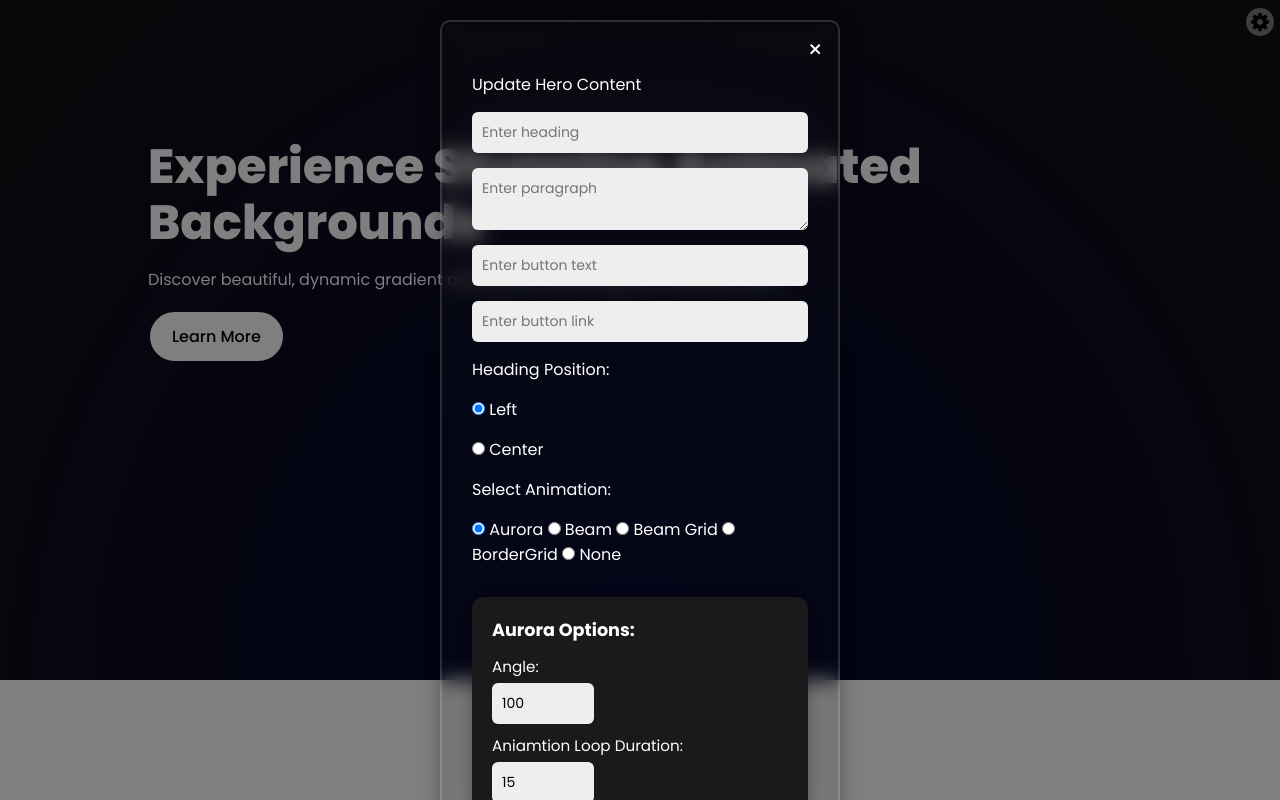
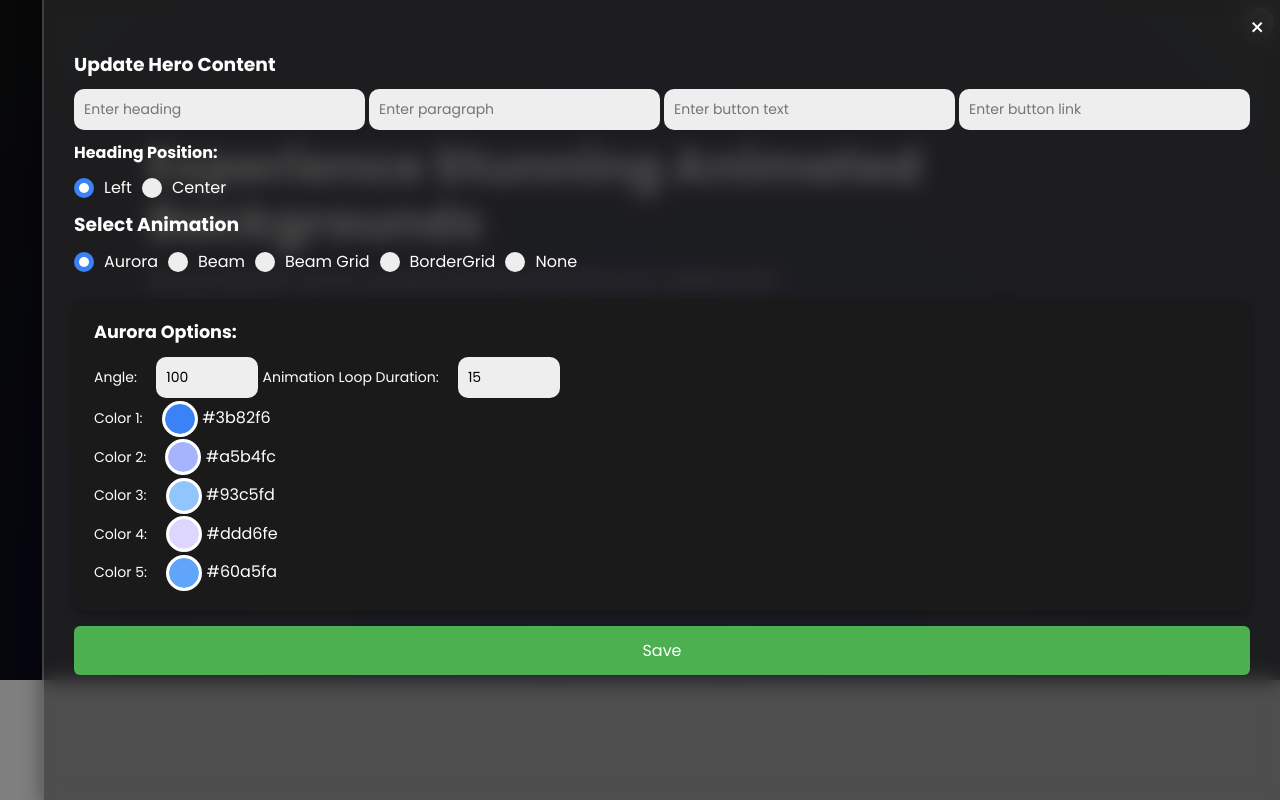
Before and after one commit to wdNaimur/dynamic-hero-section, a plain HTML site: page index.html in a window 1280 px wide. Drawn offline with Linux system fonts and the light colour scheme.

Commit message:
refactor(hero): improve animation control management design and structure

```diff
--- a/index.html
+++ b/index.html
@@ -13,14 +13,15 @@
     <link rel="stylesheet" href="style.css" />
   </head>
   <body>
-    <!-- hero section -->
+    <!-- Hero Section -->
     <section class="hero-hight">
       <div id="hero-container">
-        <!-- hero Background -->
+        <!-- Hero Background -->
         <div id="hero-bg">
           <section id="animation"></section>
         </div>
-        <!-- hero content -->
+
+        <!-- Hero Content -->
         <div class="hero-content content">
           <h1>Experience Stunning Animated Backgrounds</h1>
           <p>
@@ -31,83 +32,130 @@
         </div>
       </div>
     </section>
-    <!-- top right side controller -->
+
+    <!-- Top Right Side Controller -->
     <div class="controller">
       <button class="setting-btn" id="openModalBtn">
         <img class="setting-icon" src="./setting.png" alt="setting icon" />
       </button>
     </div>
 
-    <!-- Modal -->
+    <!-- Controller Settings Modal -->
     <div class="modal" id="settingsModal">
       <div class="modal-content">
         <div class="close-btn" id="closeModalBtn">&times;</div>
 
         <form class="settings-form">
-          <!-- START hero content -->
-          <p>Update Hero Content</p>
+          <!-- Hero Content Design -->
+          <div>
+            <h3>Update Hero Content</h3>
+            <div class="hero-content-input-container">
               <input
                 type="text"
                 id="heading"
                 name="heading"
                 placeholder="Enter heading"
-            default="Experience Stunning Animated Backgrounds"
               />
 
-          <textarea
+              <input
+                type="text"
                 id="paragraph"
                 name="paragraph"
                 placeholder="Enter paragraph"
-            default="Discover beautiful, dynamic gradient animations that bring your website to life."
-          ></textarea>
+              />
+
               <input
                 type="text"
                 name="button-text"
-            default="Learn More"
                 placeholder="Enter button text"
               />
+
               <input
                 type="url"
                 name="button-link"
-            default="/get-started"
                 placeholder="Enter button link"
               />
-          <p>Heading Position:</p>
-          <label>
-            <input type="radio" name="align" value="left" checked />
-            Left
-          </label>
-          <label>
-            <input type="radio" name="align" value="center" />
-            Center
-          </label>
-
-          <!-- END hero content -->
-          <p>Select Animation:</p>
-          <div>
-            <label>
-              <input type="radio" name="animation" value="aurora" checked />
-              Aurora
-            </label>
-            <label>
-              <input type="radio" name="animation" value="beam" /> Beam
-            </label>
-
-            <label>
-              <input type="radio" name="animation" value="beamGrid" />
-              Beam Grid
-            </label>
-            <label>
-              <input type="radio" name="animation" value="borderGrid" />
-              BorderGrid
-            </label>
-            <label>
-              <input type="radio" name="animation" value="none" /> None
-            </label>
             </div>
 
-          <!-- Animation options containers -->
-          <!-- aurora options -->
+            <div>
+              <h4>Heading Position:</h4>
+              <div
+                class="options"
+                role="radiogroup"
+                aria-label="Select text alignment"
+              >
+                <input
+                  type="radio"
+                  id="align-left"
+                  name="align"
+                  value="left"
+                  checked
+                />
+                <label for="align-left">Left</label>
+
+                <input
+                  type="radio"
+                  id="align-center"
+                  name="align"
+                  value="center"
+                />
+                <label for="align-center">Center</label>
+              </div>
+            </div>
+          </div>
+
+          <!-- Animation Selection -->
+          <div>
+            <h3>Select Animation</h3>
+            <div
+              class="options"
+              role="radiogroup"
+              aria-label="Select an animation"
+            >
+              <input
+                type="radio"
+                id="animation-aurora"
+                name="animation"
+                value="aurora"
+                checked
+              />
+              <label for="animation-aurora">Aurora</label>
+
+              <input
+                type="radio"
+                id="animation-beam"
+                name="animation"
+                value="beam"
+              />
+              <label for="animation-beam">Beam</label>
+
+              <input
+                type="radio"
+                id="animation-beamGrid"
+                name="animation"
+                value="beamGrid"
+              />
+              <label for="animation-beamGrid">Beam Grid</label>
+
+              <input
+                type="radio"
+                id="animation-borderGrid"
+                name="animation"
+                value="borderGrid"
+              />
+              <label for="animation-borderGrid">BorderGrid</label>
+
+              <input
+                type="radio"
+                id="animation-none"
+                name="animation"
+                value="none"
+              />
+              <label for="animation-none">None</label>
+            </div>
+          </div>
+
+          <!-- Aurora Options -->
           <div
             id="auroraOptions"
             class="animation-options"
@@ -123,7 +171,8 @@
               min="0"
               max="360"
             />
-            <label>Aniamtion Loop Duration:</label>
+
+            <label>Animation Loop Duration:</label>
             <input
               type="number"
               name="loopDuration"
@@ -162,7 +211,8 @@
               <span class="color-value"></span>
             </div>
           </div>
-          <!-- Beam Animation Options -->
+
+          <!-- Beam Options -->
           <div id="beamOptions" class="animation-options" style="display: none">
             <p><strong>Beam Options:</strong></p>
 
@@ -220,13 +270,14 @@
             </div>
           </div>
 
-          <!-- BorderGrid Animation Options -->
+          <!-- BorderGrid Options -->
           <div
             id="borderGridOptions"
             class="animation-options"
             style="display: none"
           >
             <p>BorderGrid Options:</p>
+
             <label>
               Mode:
               <select name="gridMode">
@@ -234,6 +285,7 @@
                 <option value="3d">3D</option>
               </select>
             </label>
+
             <label>
               Grid Size:
               <input
@@ -244,6 +296,7 @@
                 value="100"
               />
             </label>
+
             <div class="color-picker">
               <label>Border Color:</label>
               <input type="color" name="borderColor" value="#3b82f6" />
@@ -251,7 +304,7 @@
             </div>
           </div>
 
-          <!-- BeamGrid Animation Options -->
+          <!-- BeamGrid Options -->
           <div
             id="beamGridOptions"
             class="animation-options"
@@ -309,6 +362,7 @@
         </form>
       </div>
     </div>
+
+    <script src="script.js"></script>
   </body>
-  <script src="script.js"></script>
 </html>
--- a/style.css
+++ b/style.css
@@ -104,29 +104,6 @@ body {
   height: 20px;
 }
 
-/* Form Elements */
-.settings-form {
-  display: flex;
-  flex-direction: column;
-  margin-top: 20px;
-  gap: 15px;
-}
-
-.settings-form input,
-.settings-form textarea,
-.settings-form select {
-  padding: 10px;
-  border-radius: 6px;
-  border: none;
-  background-color: #eeeeee;
-  font-size: 14px;
-}
-
-.settings-form textarea {
-  resize: vertical;
-  min-height: 60px;
-}
-
 .save-btn {
   background-color: #4caf50;
   color: white;
@@ -152,9 +129,8 @@ body {
   height: 100%;
   background: rgba(0, 0, 0, 0.5);
   display: flex;
-  justify-content: center;
+  justify-content: end;
   align-items: start;
-  padding: 20px;
   z-index: 1000;
   overflow-y: scroll;
 }
@@ -162,14 +138,13 @@ body {
 /* Modal Box */
 .modal-content {
   padding: 30px;
-  border-radius: 10px;
-  background: rgba(46, 46, 46, 0.1);
+  background: rgba(46, 46, 46, 0.6);
   backdrop-filter: blur(10px);
-  width: 400px;
-  max-width: 90%;
+  min-width: 50%;
+  min-height: 100vh;
   position: relative;
-  box-shadow: 0 5px 20px rgba(0, 0, 0, 0.3);
-  border: 2px solid rgba(255, 255, 255, 0.15);
+  box-shadow: 0 5px 20px rgba(0, 0, 0, 0.4);
+  border-left: 2px solid rgba(255, 255, 255, 0.15);
 }
 
 /* Close Button */
@@ -184,13 +159,13 @@ body {
 
 /* animation options style  */
 .animation-options {
-  background-color: #1a1a1a; /* dark background for contrast */
+  background-color: oklab(21.779% 0 -0.00002);
   padding: 20px;
-  margin-top: 15px;
+  margin: 15px 0;
   border-radius: 12px;
   box-shadow: 0 4px 12px rgba(0, 0, 0, 0.3);
   color: #fff;
-  max-width: 400px;
+  width: 100%;
 }
 
 .animation-options p {
@@ -419,3 +394,92 @@ body {
   border: none;
   border-radius: 50%;
 }
+
+/* modal redesign  */
+.hero-content-input-container {
+  display: flex;
+  align-items: center;
+  justify-content: start;
+  gap: 4px;
+  flex-wrap: wrap;
+  margin: 10px 0;
+}
+
+/* radio button design  */
+/* Container for radio buttons */
+.hero-content-input-container label,
+.animation-options label {
+  display: inline-flex;
+  align-items: center;
+  gap: 8px;
+  margin-right: 15px;
+  font-family: "Poppins", sans-serif;
+  cursor: pointer;
+  font-size: 14px;
+}
+
+/* Hide default radio input */
+input[type="radio"] {
+  appearance: none;
+  -webkit-appearance: none;
+  width: 20px;
+  height: 20px;
+  border: 2px solid #ccc;
+  border-radius: 50%;
+  position: relative;
+  outline: none;
+  cursor: pointer;
+  transition: all 0.3s ease;
+  background-color: #fff;
+}
+
+/* Hover effect */
+input[type="radio"]:hover {
+  border-color: #3b82f6;
+}
+
+/* Checked state */
+input[type="radio"]:checked {
+  border-color: #3b82f6;
+  background-color: #3b82f6;
+}
+
+/* Inner dot for checked radio */
+input[type="radio"]:checked::after {
+  content: "";
+  width: 10px;
+  height: 10px;
+  background-color: #fff;
+  border-radius: 50%;
+  position: absolute;
+  top: 50%;
+  left: 50%;
+  transform: translate(-50%, -50%);
+}
+
+.options {
+  display: flex;
+  flex-direction: row;
+  align-items: center;
+  gap: 10px;
+  margin: 10px 0;
+  width: 100%;
+  flex-wrap: wrap;
+}
+
+/* Form Elements */
+.settings-form {
+  display: flex;
+  flex-direction: column;
+  margin-top: 20px;
+}
+
+.settings-form input,
+.settings-form textarea,
+.settings-form select {
+  padding: 10px;
+  border-radius: 10px;
+  border: none;
+  background-color: #eeeeee;
+  font-size: 14px;
+}
```
Lines whose indentation alone changed are shown as unchanged.
